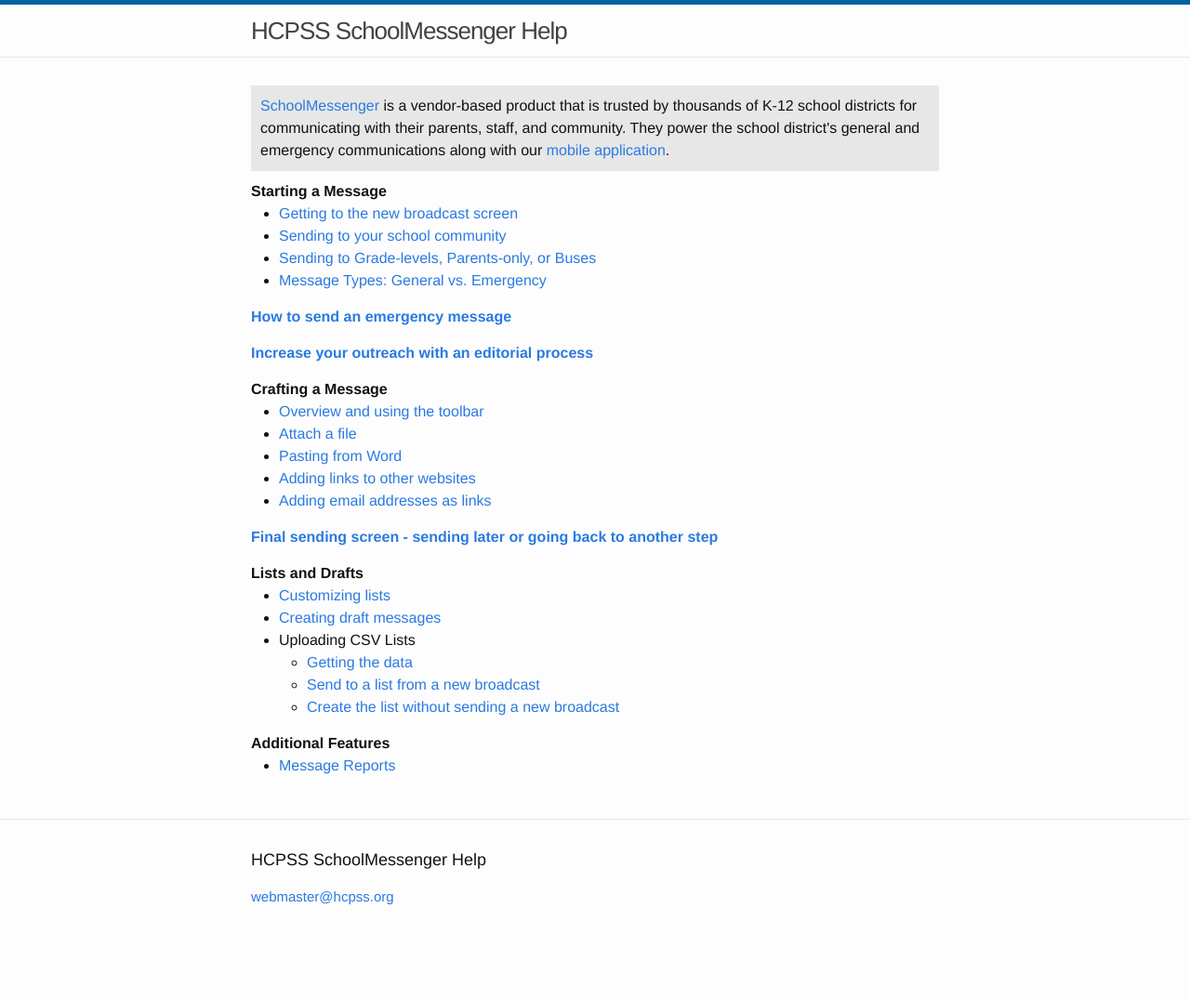
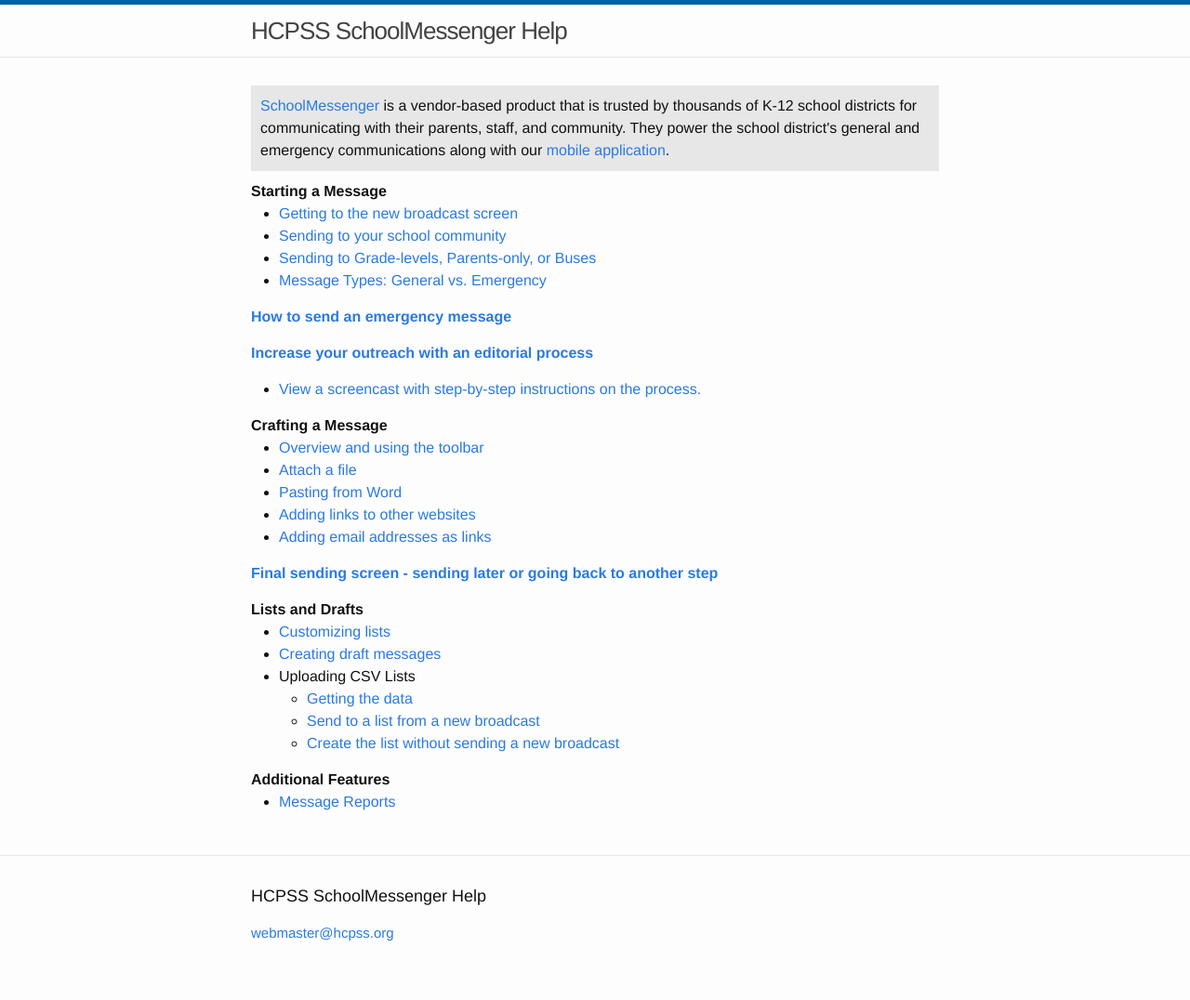
Before and after one commit to HCPSS/school-messenger-help, a Jekyll site: the page built from index.html, in a window 1280 px wide. Shown: the whole page at 93% size. Built offline with Jekyll 4.4.1, drawn with Linux system fonts in a browser that asks for light colours; before the commit the page ends 1037 px from its top, so only the background shows below that.

Commit message:
added link to screencast

```diff
--- a/index.html
+++ b/index.html
@@ -17,6 +17,9 @@
     </ul>
   <p><strong><a href="/school-messenger-help/2014/02/17/important-message-stationary.html">How to send an emergency message</a></strong></p>
   <p><strong><a href="/school-messenger-help/2014/02/17/editorial-process.html">Increase your outreach with an editorial process</a></strong></p>
+  <ul>
+    <li><a href="https://vimeo.com/122653964" target="_blank">View a screencast with step-by-step instructions on the process.</a></li>
+  </ul>
   <strong>Crafting a Message</strong>
     <ul>
       <li><a href="/school-messenger-help/2014/02/17/quickly-send.html#message-editing">Overview and using the toolbar</a></li>
```
